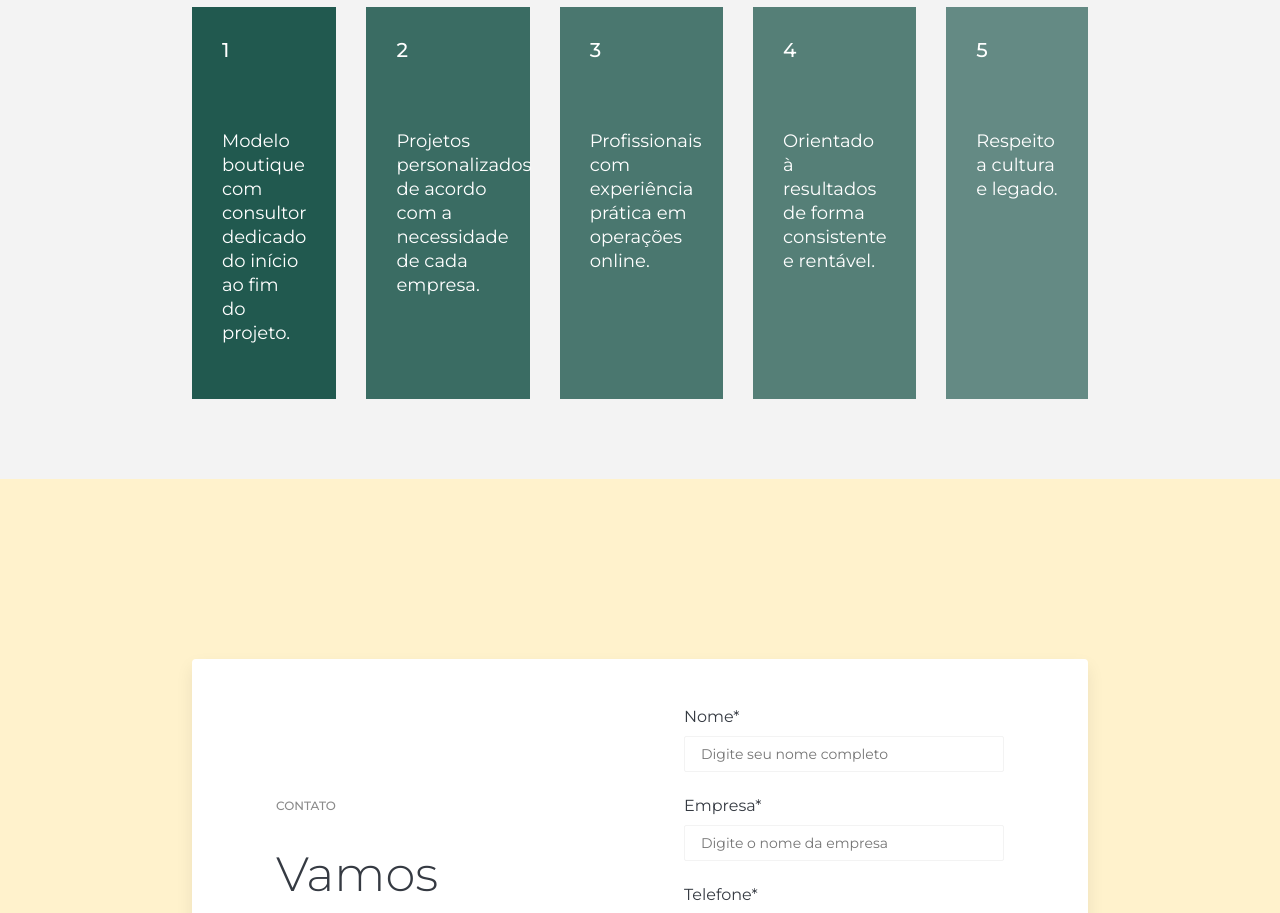
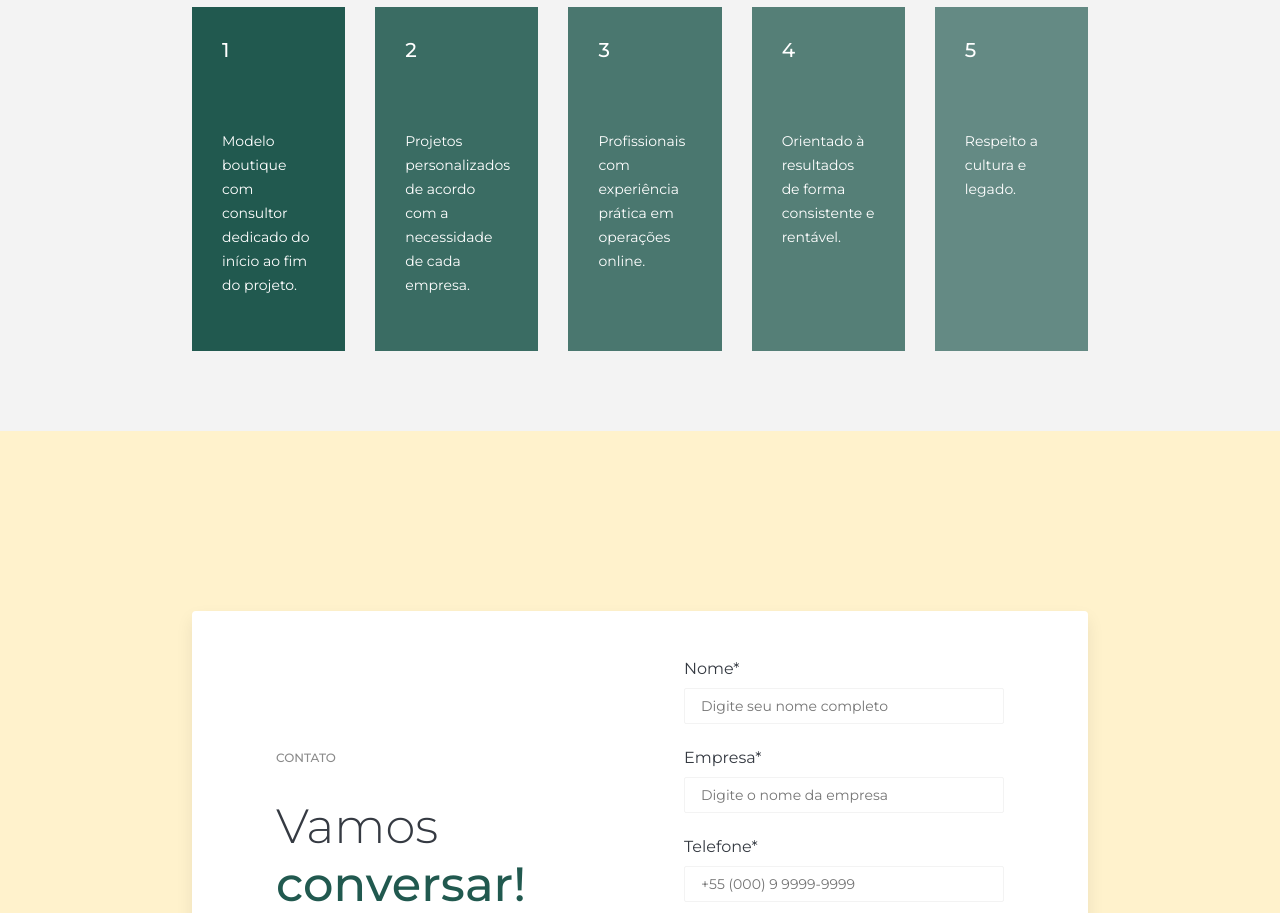
Before and after one commit to ArtthurMagnabosco/siteBrava, a React (Vite) app: page / in a window 1280 px wide. Shown: the part 3840-4753 px from the top of the page. Built offline with nearby package versions, Linux system fonts and the light colour scheme.

Commit message:
alterado tamanho texto em nossos diferenciais

```diff
--- a/src/pages/PaginaInicial/Desk/Proposito/sass/Proposito.css
+++ b/src/pages/PaginaInicial/Desk/Proposito/sass/Proposito.css
@@ -66,7 +66,7 @@
   font-weight: 500;
 }
 .proposito-desk .proposito__cards .proposito__card .proposito__card__text {
-  font-size: 1.125rem;
+  font-size: 0.875rem;
   font-weight: 400;
 }
 .proposito-desk .proposito__cards .proposito__card2 {
--- a/src/pages/PaginaInicial/Desk/Proposito/sass/Proposito.scss
+++ b/src/pages/PaginaInicial/Desk/Proposito/sass/Proposito.scss
@@ -66,7 +66,7 @@
             }
 
             .proposito__card__text {
-                font-size: 1.125rem;
+                font-size: 0.875rem;
                 font-weight: 400;
             }
         }
```
